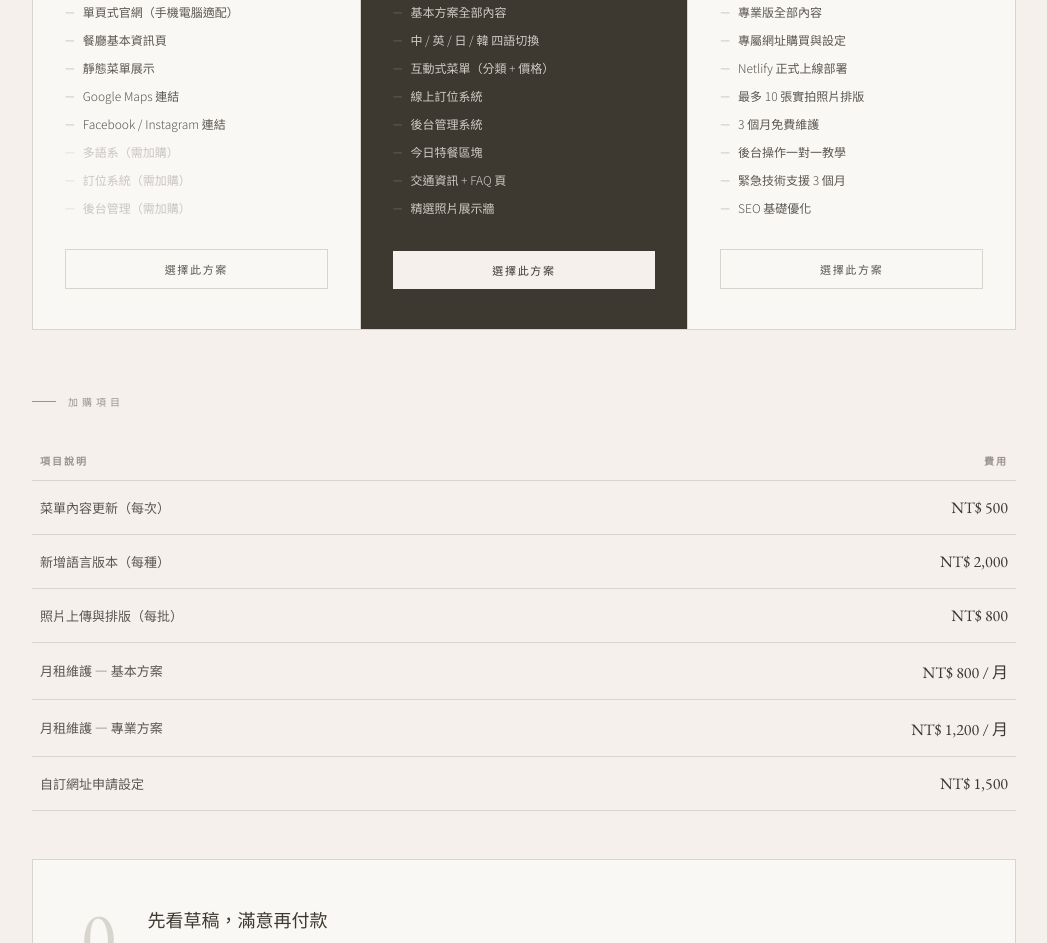
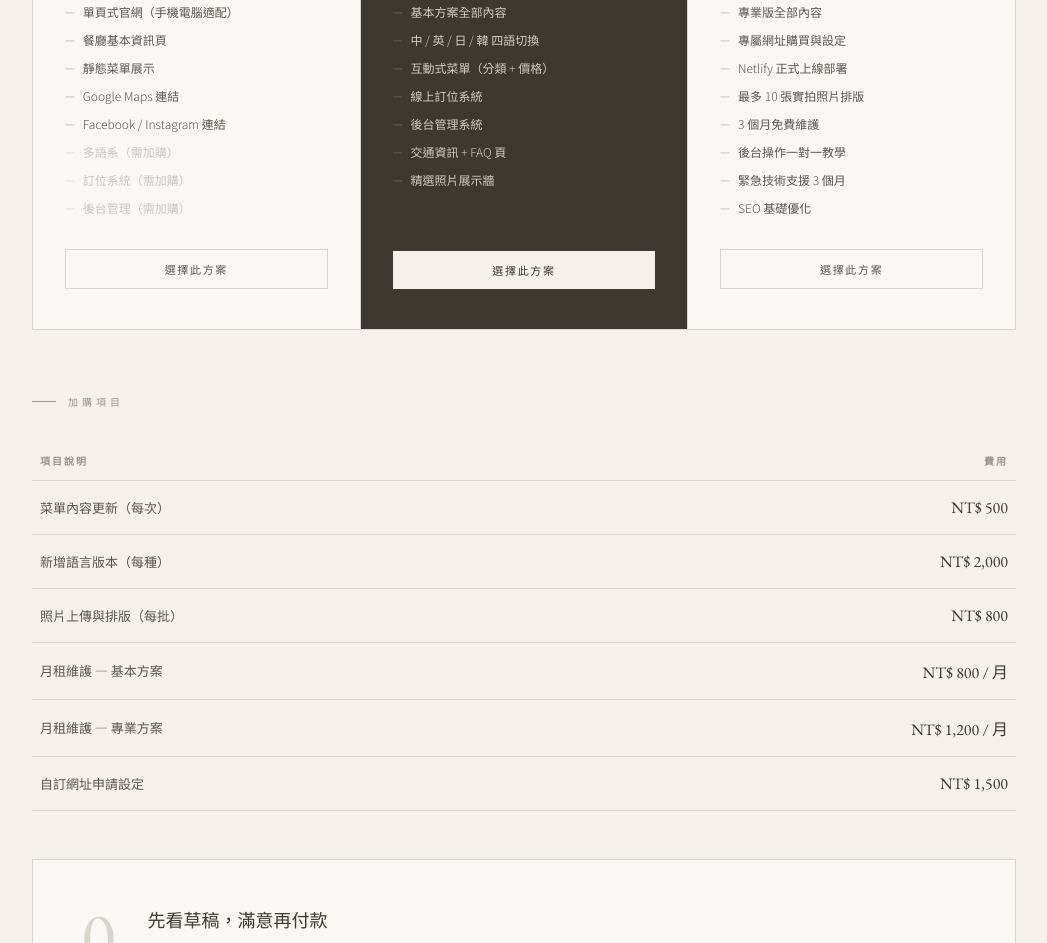
Before and after one commit to aspiredesigner/plan, a plain HTML site: page index.html in a window 1280 px wide. Shown: the part 3037-3980 px from the top of the page, without its empty margins (116-1163 px from the left). Drawn offline with nearby package versions, Linux system fonts and the light colour scheme.

Commit message:
Update index.html

```diff
--- a/index.html
+++ b/index.html
@@ -893,7 +893,6 @@ footer {
         <li>互動式菜單（分類 + 價格）</li>
         <li>線上訂位系統</li>
         <li>後台管理系統</li>
-        <li>今日特餐區塊</li>
         <li>交通資訊 + FAQ 頁</li>
         <li>精選照片展示牆</li>
       </ul>
```
